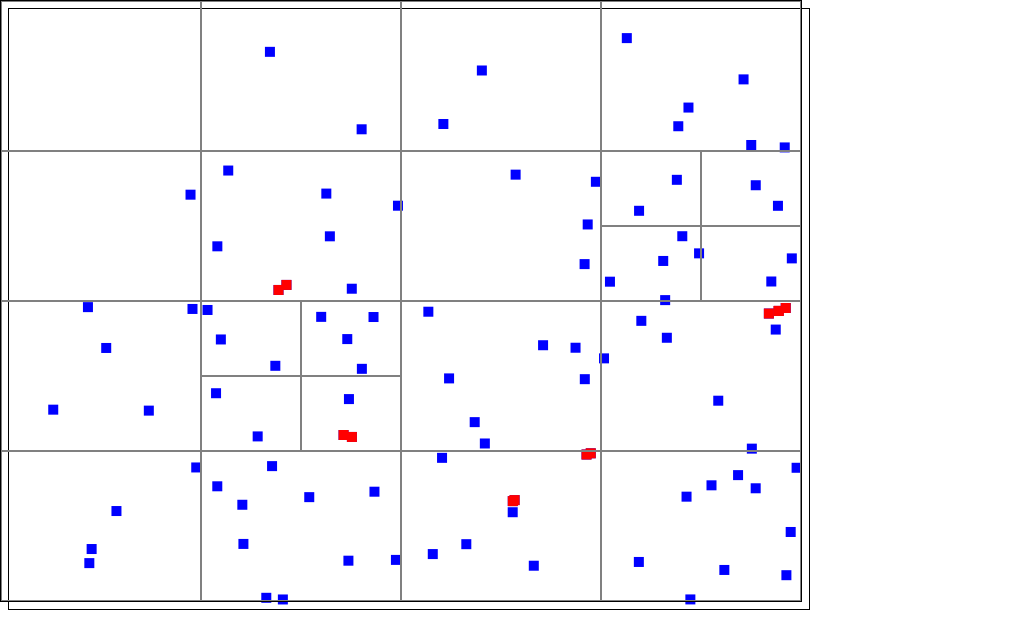
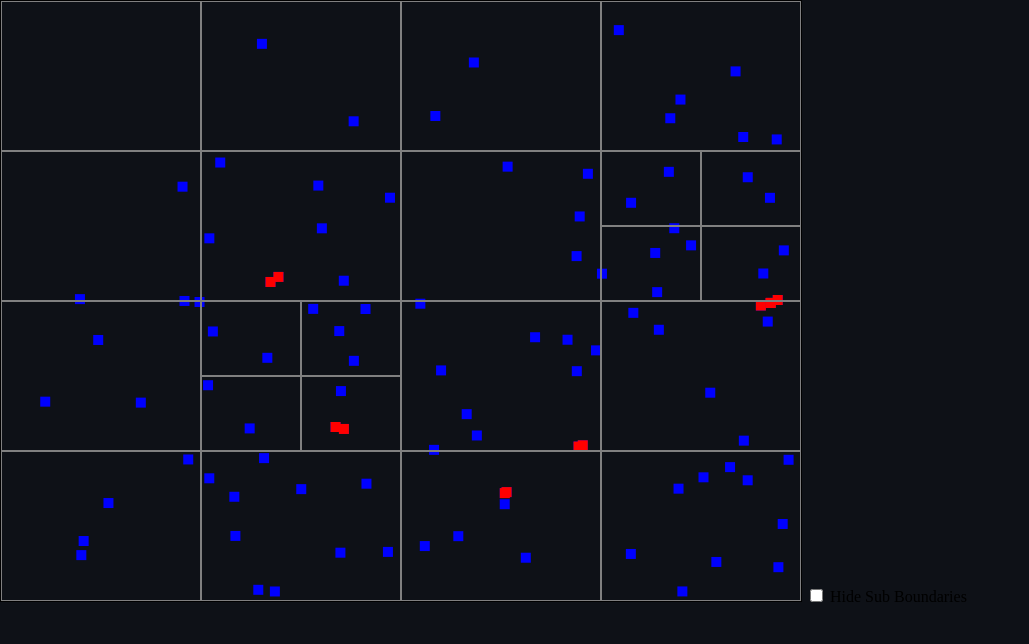
Before and after one commit to janniksohn/quadTree, a plain HTML site: page index.html in a window 1280 px wide. Shown: the whole page, without its empty margins (0-1029 px from the left). Drawn offline with Linux system fonts and the light colour scheme.

Commit message:
Update index.html

```diff
--- a/index.html
+++ b/index.html
@@ -5,6 +5,10 @@
     <meta name="viewport" content="width=device-width, initial-scale=1.0">
     <title>QuadTree Collision Detection Demo</title>
     <style>
+        body {
+            margin: 0;
+            background: #0e1117;
+        }
         canvas {
             border: 1px solid #000;
         }
@@ -19,5 +23,7 @@
 </head>
 <body>
     <canvas id="collisionCanvas" width="800" height="600"></canvas>
+    <input type="checkbox" name="hideSubBoundaries" id="hideSubBoundaries">
+    <label for="hideSubBoundaries">Hide Sub Boundaries</label>
 </body>
 </html>
```
